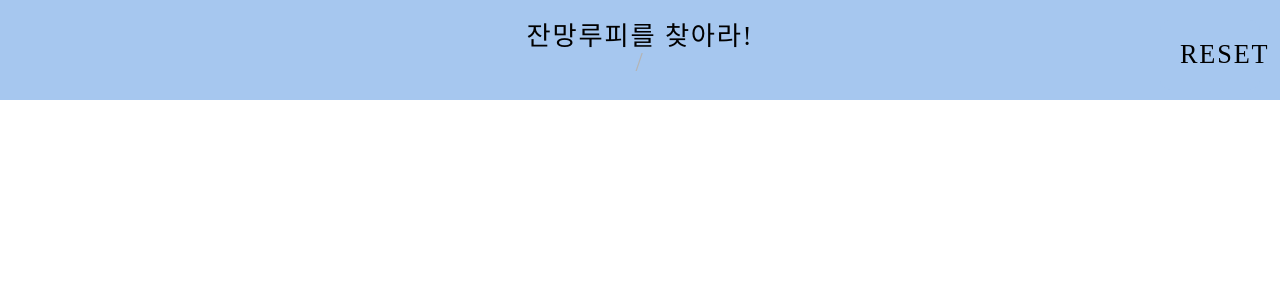
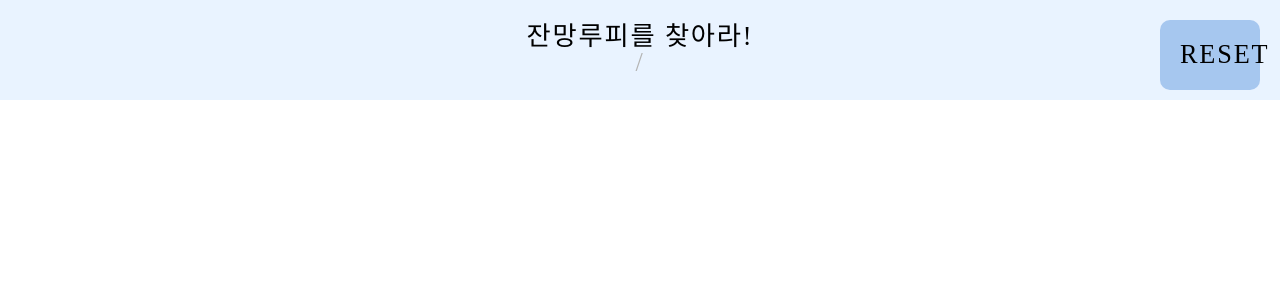
Before and after one commit to GO-SOPT-WEB/JiSooSeo, a React (Vite) app in the folder week3/findingGame/: page / in a window 1280 px wide. Shown: the top 300 px of the page. Built offline with nearby package versions, Linux system fonts and the light colour scheme; a web font is replaced by a local one.

Commit message:
[ design ] 헤더 컬러 변경

```diff
--- a/week3/findingGame/src/@components/mainHeader.jsx
+++ b/week3/findingGame/src/@components/mainHeader.jsx
@@ -19,7 +19,7 @@ const Header = styled.header`
   width: 100%;
   height: 10rem;
 
-  background-color: ${({ theme }) => theme.colors.blue};
+  background-color: ${({ theme }) => theme.colors.skyblue};
 `;
 const Title = styled.h1`
   ${({ theme }) => theme.fonts.title};
```
